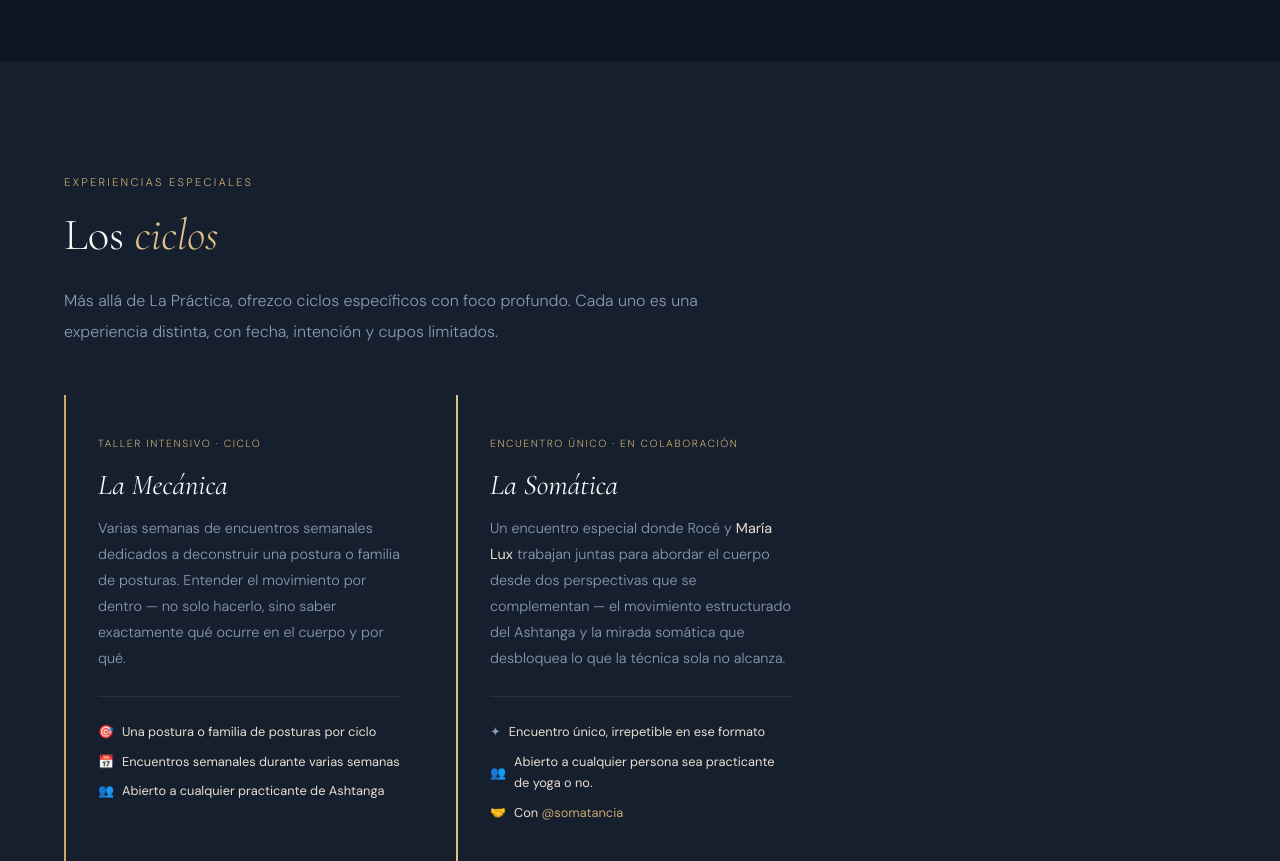
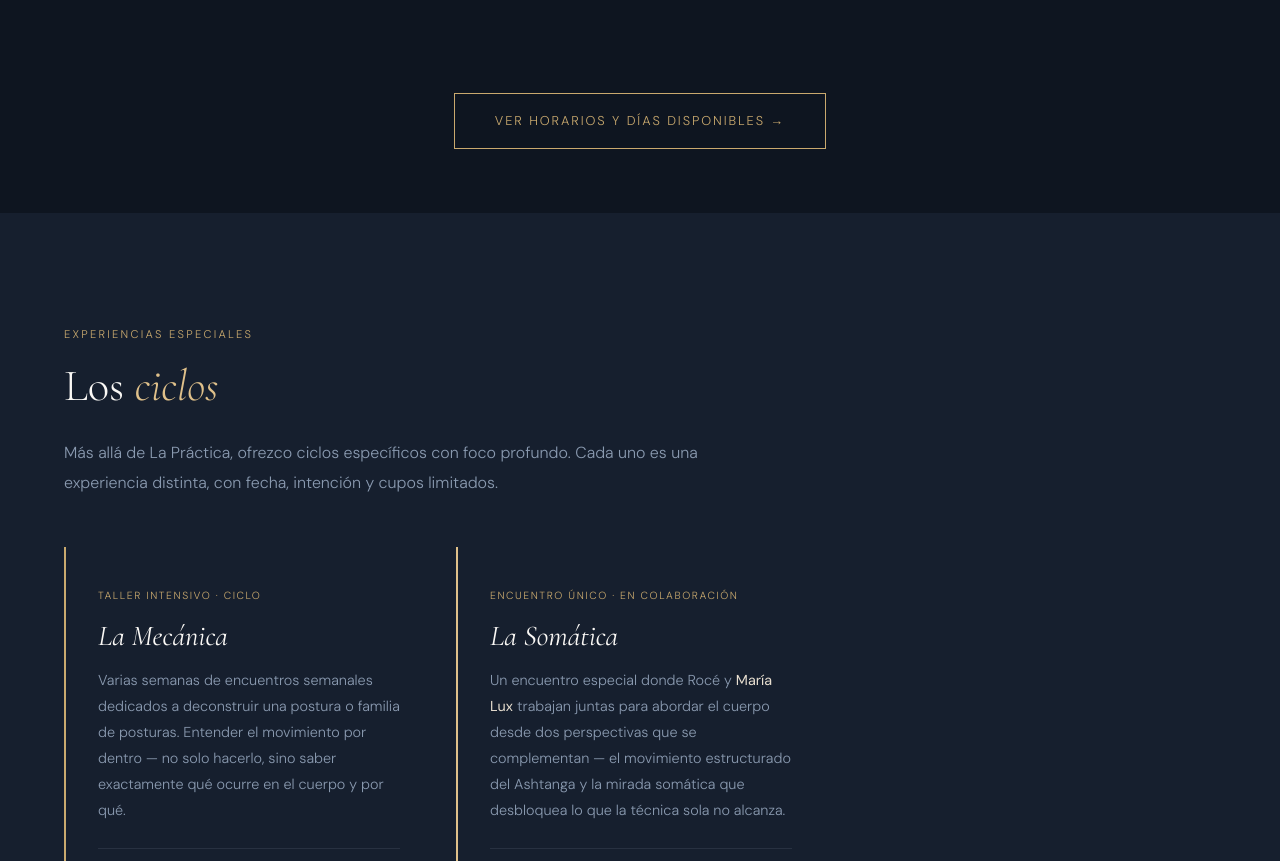
Before and after one commit to vegamarialucero-hue/RocePixan, a plain HTML site: page index.html in a window 1280 px wide. Shown: the part 2864-3725 px from the top of the page. Drawn offline with nearby package versions, Linux system fonts and the light colour scheme.

Commit message:
Update index.html

```diff
--- a/index.html
+++ b/index.html
@@ -710,7 +710,15 @@
   <p style="color:var(--muted);font-size:1rem;line-height:1.8;max-width:480px;margin:0 auto;">Precio único por mes. Eso es todo.<br>Un solo pago con acceso total a todas las clases del mes.<br>Entrás cuando podés, practicás todo lo que querés.</p>
 </div>
 </section>
-<!-- CICLOS -->
+<!-- CTA HORARIOS -->
+
+<div style="text-align:center;padding:2rem 4rem 4rem;">
+  <a href="https://canva.link/gdtviwbhz58ifo7" target="_blank" style="display:inline-block;padding:1rem 2.5rem;border:1px solid var(--gold);color:var(--gold);text-decoration:none;font-size:0.8rem;letter-spacing:0.15em;text-transform:uppercase;transition:all 0.3s;" onmouseover="this.style.background='var(--gold)';this.style.color='var(--night)'" onmouseout="this.style.background='transparent';this.style.color='var(--gold)'">
+    Ver horarios y días disponibles →
+  </a>
+</div>
+ <!-- CICLOS -->
+
 <section class="testimonios" id="ciclos" style="background:var(--night-mid);">
   <div class="testimonios-intro fade-in" style="grid-template-columns:1fr;gap:1rem;margin-bottom:3rem;">
     <div>
```
